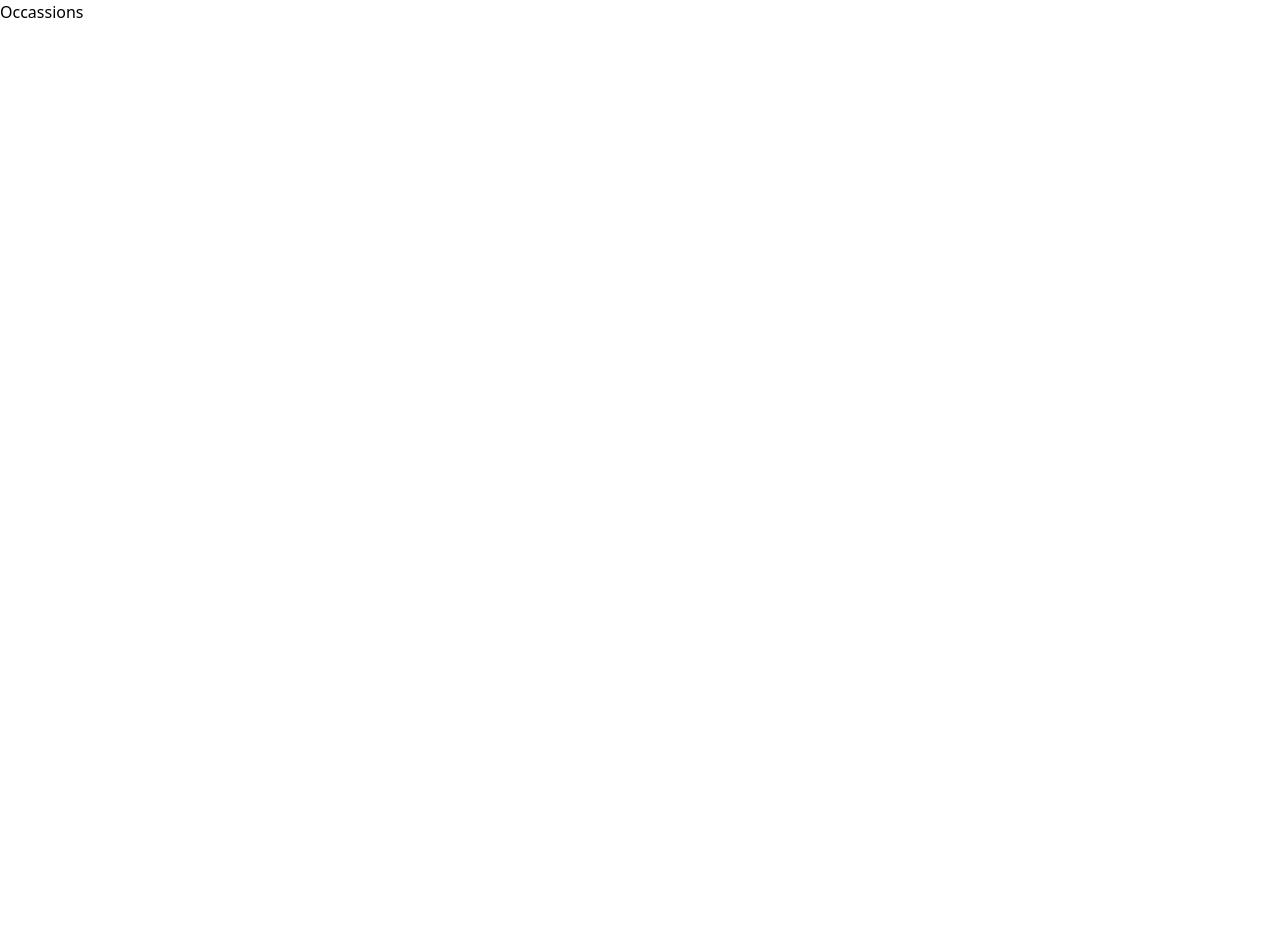
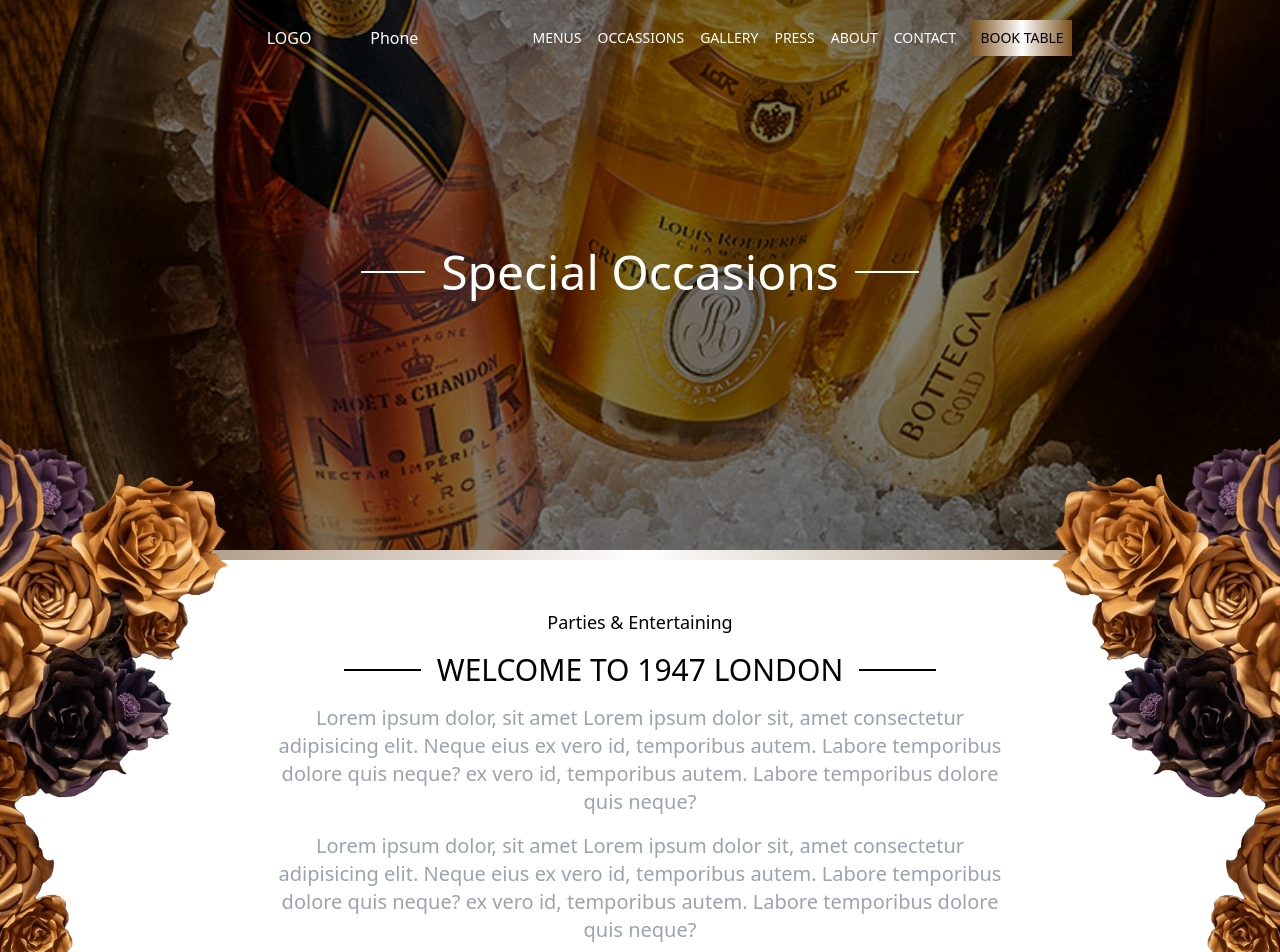
Before and after one commit to AdityaRaj0001/Restaurant_Booking_website, a React (Vite) app: page /occassions in a window 1280 px wide. Shown: the top 952 px of the page. Before the commit the page ends 800 px from the top, so only its background shows below. Built offline with nearby package versions, Linux system fonts and the light colour scheme; no server answers.

Commit message:
finish occasions

```diff
--- a/src/components/Menu.jsx
+++ b/src/components/Menu.jsx
@@ -1,7 +1,7 @@
 import React from "react";
 import Slideshow from "../components/Slideshow"
 import BookTable from "../components/BookTable"
-import PaperBanner2 from "./PaperBanner2";
+import PaperBanner2 from "../components/PaperBanner2";
 const Menu = () => {
   return (
     <div className="h-auto relative w-full flex flex-col items-center justify-start pt-12 gap-0">
--- /dev/null
+++ b/src/components/OccasionSecond.jsx
@@ -0,0 +1,72 @@
+import React from "react";
+
+const OccasionSecond = () => {
+  return (
+    <div className="h-auto relative w-full flex flex-col items-center justify-start pt-12 gap-4">
+      <img
+        src="./plantbgmobile.png"
+        className="absolute xl:hidden left-0 z-20  -top-8 w-[17%] "
+        alt="plant background"
+      ></img>
+      <img
+        src="./plantbgmobile.png"
+        className="absolute xl:hidden right-0 z-20  top-16 w-[14%] -scale-x-100 "
+        alt="plant background"
+      ></img>
+      <img
+        src="./plant-bg big.png"
+        className="absolute hidden xl:block left-0 z-20  -top-44 w-[18%] scale-y-100"
+        alt="plant background"
+      ></img>
+      <img
+        src="./plant-bg big right.png"
+        className="absolute hidden  xl:block right-0 z-20 -top-44 w-[18%] -scale-y-100 "
+        alt="plant background"
+      ></img>
+      <p className="w-auto text-center text-lg text-black px-4">
+        Parties & Entertaining
+      </p>
+      <div className="w-3/5   flex justify-center  items-center">
+        <div className="h-[2px]  w-[10%] bg-black"></div>
+        <p className="h-full flex px-4 items-center justify-center font-medium  text-center text-xl xl:text-3xl ">
+          WELCOME TO 1947 LONDON
+        </p>
+        <div className="h-[2px] w-[10%] bg-black"></div>
+      </div>
+      <p className="w-3/5 text-center text-xl text-gray-400 px-4">
+        Lorem ipsum dolor, sit amet Lorem ipsum dolor sit, amet consectetur
+        adipisicing elit. Neque eius ex vero id, temporibus autem. Labore
+        temporibus dolore quis neque? ex vero id, temporibus autem. Labore
+        temporibus dolore quis neque?{" "}
+      </p>
+      <p className="w-3/5 text-center text-xl text-gray-400 px-4">
+        Lorem ipsum dolor, sit amet Lorem ipsum dolor sit, amet consectetur
+        adipisicing elit. Neque eius ex vero id, temporibus autem. Labore
+        temporibus dolore quis neque? ex vero id, temporibus autem. Labore
+        temporibus dolore quis neque?{" "}
+      </p>
+      <p className="w-3/5 text-center text-xl text-gray-400 px-4">
+        Lorem ipsum dolor, sit amet Lorem ipsum dolor sit, amet consectetur
+        adipisicing elit. Neque eius ex vero id, temporibus autem. Labore
+        temporibus dolore quis neque? ex vero id, temporibus autem. Labore
+        temporibus dolore quis neque?{" "}
+      </p>
+      <div className="w-full xl:w-3/5   flex justify-center items-center">
+
+        <div className="h-[2px]  w-[10%] bg-black"></div>
+        <p className="h-full flex px-4 items-center justify-center font-medium  text-center text-xl xl:text-3xl ">
+          WELCOME TO 1947 LONDON
+        </p>
+        <div className="h-[2px] w-[10%] bg-black"></div>
+      </div>
+      <p className="w-3/5 mb-12 text-center text-xl text-gray-400 px-4">
+        Lorem ipsum dolor, sit amet Lorem ipsum dolor sit, amet consectetur
+        adipisicing elit. Neque eius ex vero id, temporibus autem. Labore
+        temporibus dolore quis neque? ex vero id, temporibus autem. Labore
+        temporibus dolore quis neque?{" "}
+      </p>
+    </div>
+  );
+};
+
+export default OccasionSecond;
--- a/src/pages/Occassions.jsx
+++ b/src/pages/Occassions.jsx
@@ -1,9 +1,21 @@
-import React from 'react'
-
+import React from "react";
+import Slideshow from "../components/Slideshow";
+import BookTable from "../components/BookTable";
+import PaperBanner2 from "../components/PaperBanner2";
+import Navbar from "../components/Navbar";
+import Hero from "../components/Hero";
+import OccasionSecond from "../components/OccasionSecond";
 const Occassions = () => {
   return (
-    <div>Occassions</div>
-  )
-}
+    <main className="min-h-[100vh] relative w-full">
+      <Navbar />
+      <Hero maintext="Special Occasions" heroimg="./default-gallery-10.jpg" />
+      <OccasionSecond/>
+      <Slideshow />
+      <BookTable />
+      <PaperBanner2 />
+    </main>
+  );
+};
 
-export default Occassions
+export default Occassions;
```
